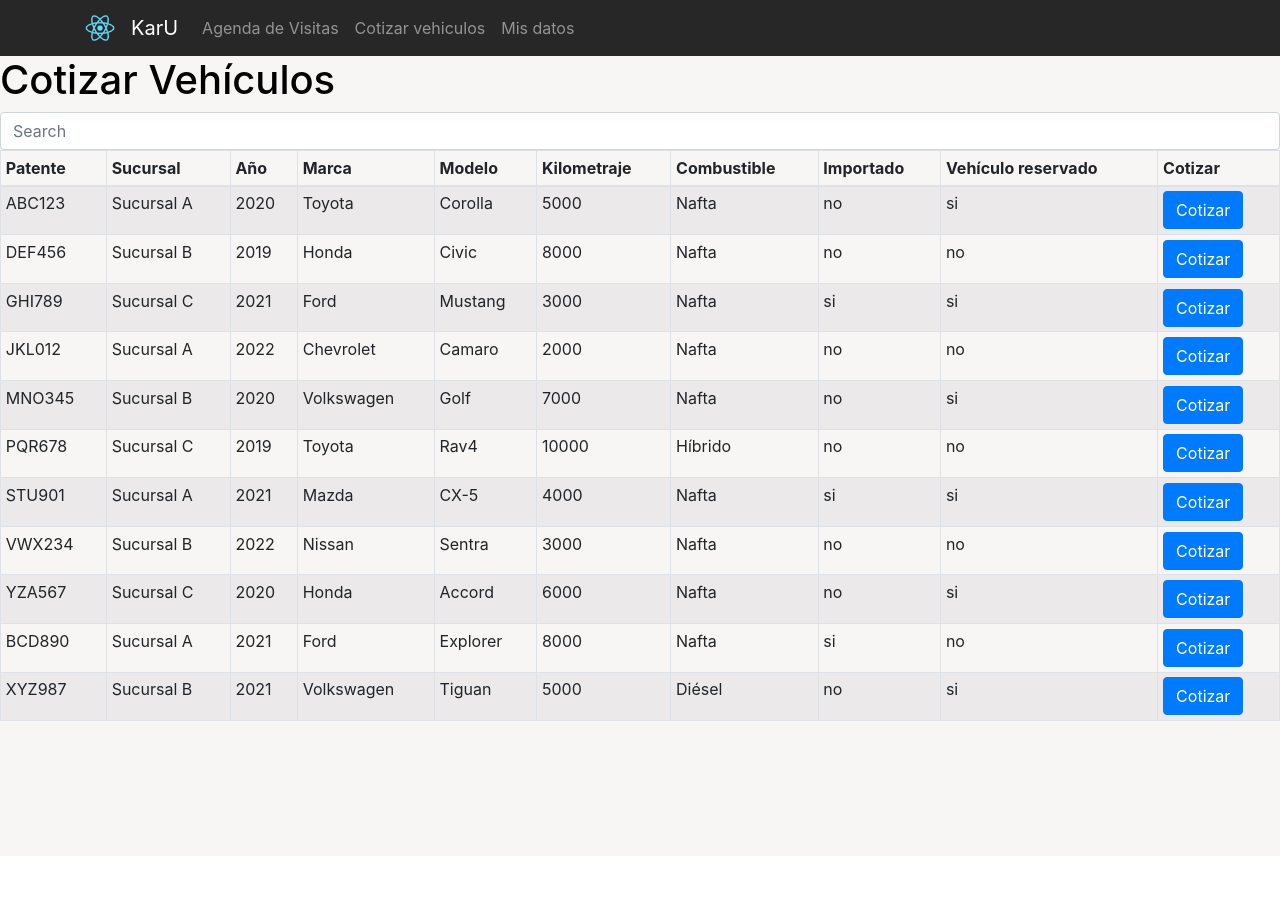
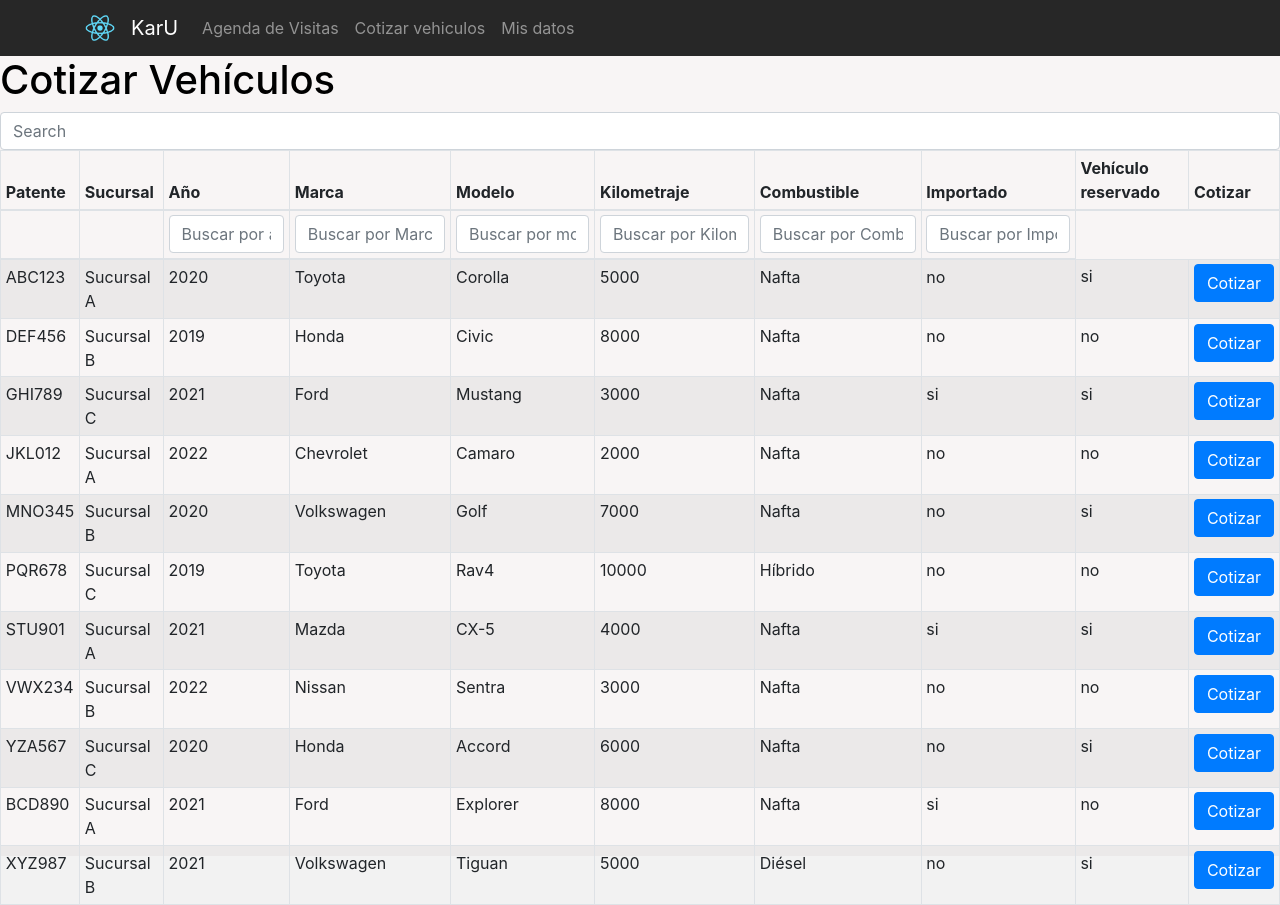
Before and after one commit to ggisel/pp1-front-gc, a React (Create React App) app: page /cotizar in a window 1280 px wide. Before the commit the page ends 856 px from the top, so only its background shows below. Built offline with nearby package versions, Linux system fonts and the light colour scheme; the HTML template or start-up script is replaced by a standard one.

Commit message:
agrego multiple buscadores

```diff
--- a/src/components/Cotizar.js
+++ b/src/components/Cotizar.js
@@ -237,6 +237,23 @@
                                 <th>Cotizar</th>
                             </tr>
                         </thead>
+
+
+{/*Prueba*/}
+<thead>
+    <tr>
+        <th></th>
+        <th></th>
+        <th><input value={search} onChange={searcher} type="text" placeholder='Buscar por año' className='form-control' /></th>
+        <th><input value={search} onChange={searcher} type="text" placeholder='Buscar por Marca' className='form-control' /></th>
+        <th><input value={search} onChange={searcher} type="text" placeholder='Buscar por modelo' className='form-control' /></th>
+        <th><input value={search} onChange={searcher} type="text" placeholder='Buscar por Kilometraje' className='form-control' /></th>
+        <th><input value={search} onChange={searcher} type="text" placeholder='Buscar por Combustible' className='form-control' /></th>
+        <th><input value={search} onChange={searcher} type="text" placeholder='Buscar por Importado' className='form-control' /></th>
+    </tr>
+</thead>
+
+
                         <tbody>
                             {/* { results.map( (user) => (
                     <tr key={user.id}>
```
